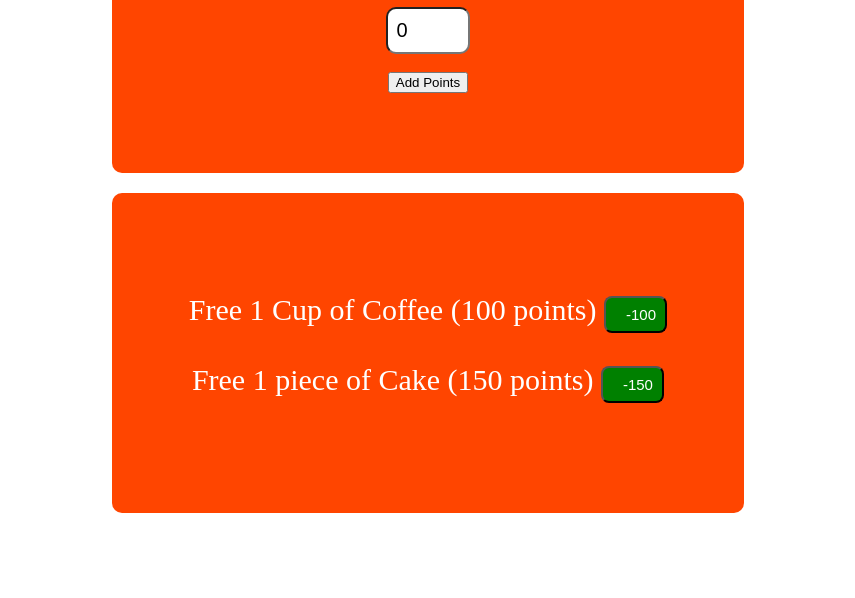
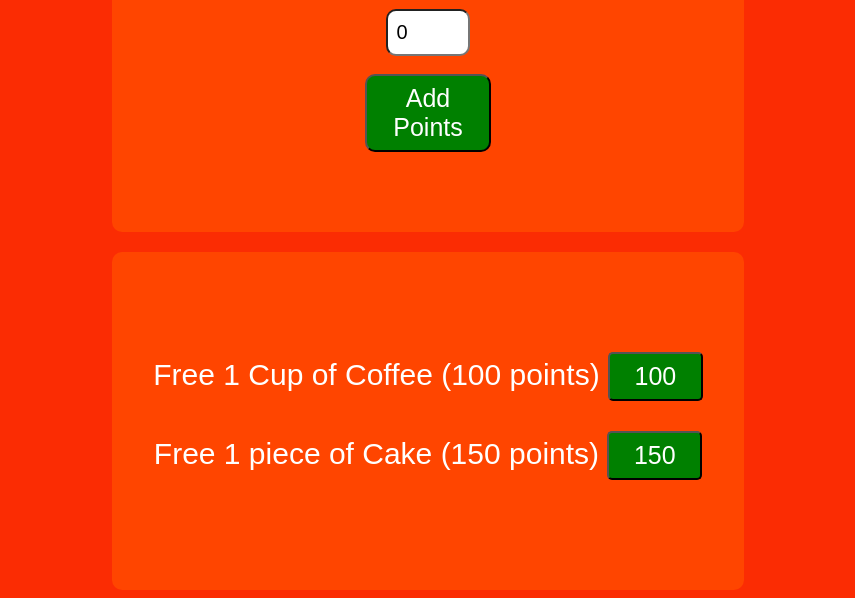
Before and after one commit to jackthian/VueAssignment, a plain HTML site: page index.html in a window 1280 px wide. Shown: the part 423-1021 px from the top of the page, without its empty margins (212-1067 px from the left). Before the commit the page ends 944 px from the top, so only its background shows below. Drawn offline with nearby package versions, Linux system fonts and the light colour scheme.

Commit message:
add minus and link everything

```diff
--- a/index.css
+++ b/index.css
@@ -80,8 +80,20 @@ table
 }
 #minus_100,#minus_150
 {
-    font-size: 15px;
-    width: 10%;
-    text-align: center;
-    border-radius: 8px;
+
+    background-color:green;
+    font-size: 25px;
+    padding:8px 20px;
+    width:15%;
+    color:white;
+    border-radius: 5px;
 }
+#add_points
+{
+    background-color:green;
+    font-size: 25px;
+    padding:8px 10px;
+    width:20%;
+    color:white;
+    border-radius: 10px;
+}
--- a/index.html
+++ b/index.html
@@ -8,7 +8,7 @@
     <script src="./js/vue.js"></script>
 
 </head>
-<body>
+<body style="background-color: #FB2C03;font-family: Arial,sans-serif">
     <div id="app">
         <div class="info">
             <h1>Hi Jack</h1>
@@ -21,10 +21,10 @@
             <div class="info_container">
                 <div class="customer_info">
                     <p>Enter Points Here</p>
-                    <input type="number" v-model.number="newPoints">
+                    <input type="number" v-model.number="newPoints" on.focus="on">
                     <br>
                     <br>
-                    <button v-on:click="addPoints(newPoints)">Add Points</button>
+                    <button id="add_points" v-on:click="addPoints(newPoints)">Add Points</button>
                 </div>
             </div>
         </div>
@@ -32,11 +32,8 @@
         <div class="redeem_top">
             <div class="redeem">
                 <div class="redeem_item">
-
-                    <p> Free 1 Cup of Coffee (100 points) <input type="submit" value="-100" id="minus_100"></p>
-
-                    <p>Free 1 piece of Cake (150 points) <input type="submit" value="-150" id="minus_150"></p>
-
+                        <p> Free 1 Cup of Coffee (100 points) <button id="minus_100" v-on:click="minus_100()">100</button></p>
+                    <p>Free 1 piece of Cake (150 points) <button id="minus_150" v-on:click="minus_150()">150</button></p>
                 </div>
 
             </div>
@@ -45,17 +42,37 @@
 
 <script>
   new Vue ({
-        el:'#app',
+      el: '#app',
       data: {
           phone_num: 60123123123,
           totalVisit: 100,
           totalPoints: 100,
-                newPoints:0
+          newPoints: 0
       },
-        methods:{
-            addPoints: function (newPoints){
+      methods: {
+          addPoints: function (newPoints) {
+             if (confirm("Are You Sure ?")===true) {
                  this.totalPoints = this.totalPoints + newPoints;
              }
+          },
+          minus_100: function () {
+              if (confirm("Are You Sure ?")===true&&this.totalPoints >= 100) {
+                  this.totalPoints -= 100;
+              } else {
+                  alert("not enough points");
+              }
+          },
+          minus_150: function () {
+              if (confirm("Are You Sure ?")===true&&this.totalPoints >= 100) {
+
+                  this.totalPoints -= 150;
+
+              } else {
+                  alert("not enough points");
+              }
+
+          }
+
       }
   })
 
```
Also changed, not shown: login.css (+9 -0 lines), login.html (+2 -2 lines). Lines whose indentation alone changed are shown as unchanged.
